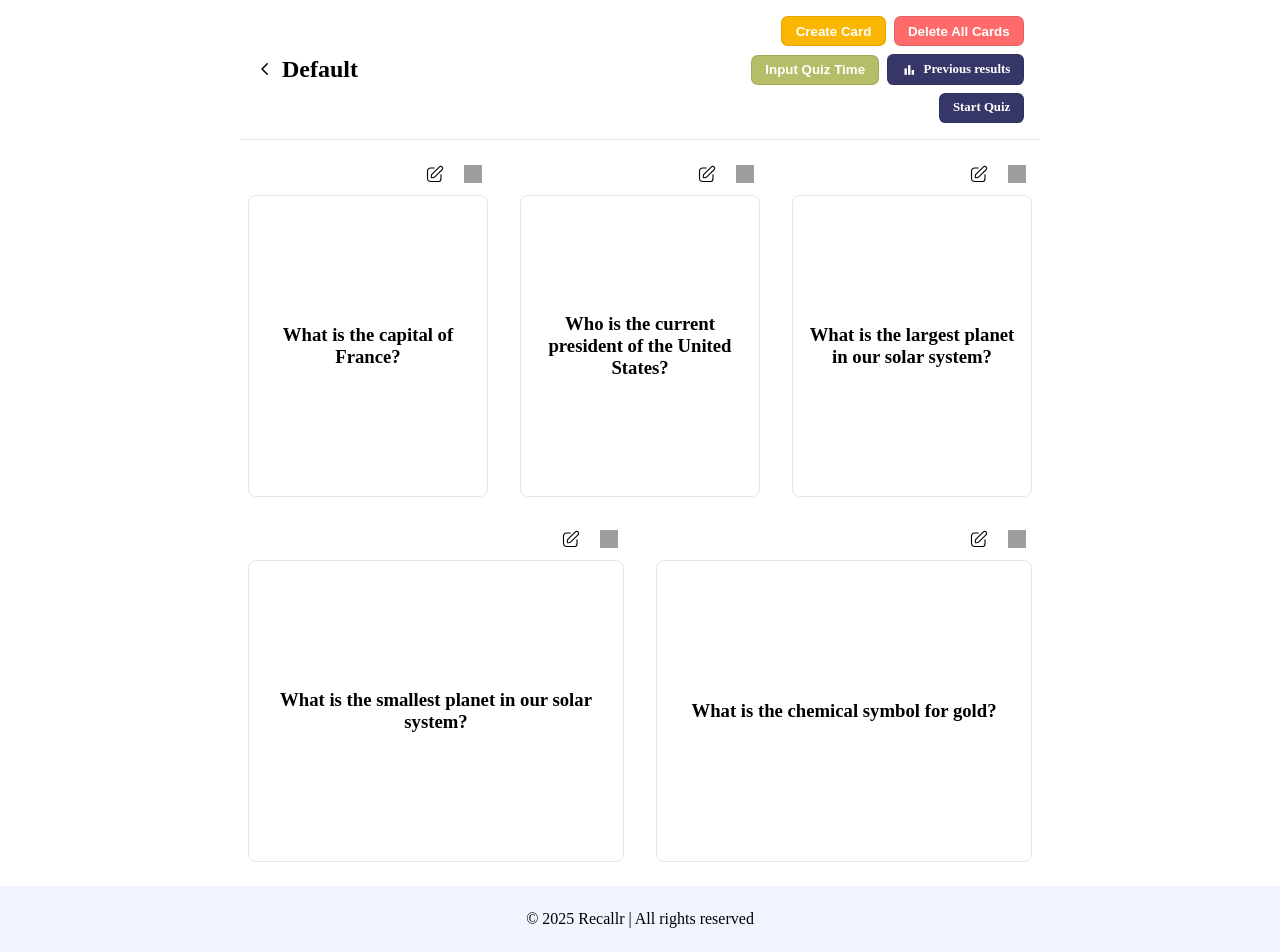
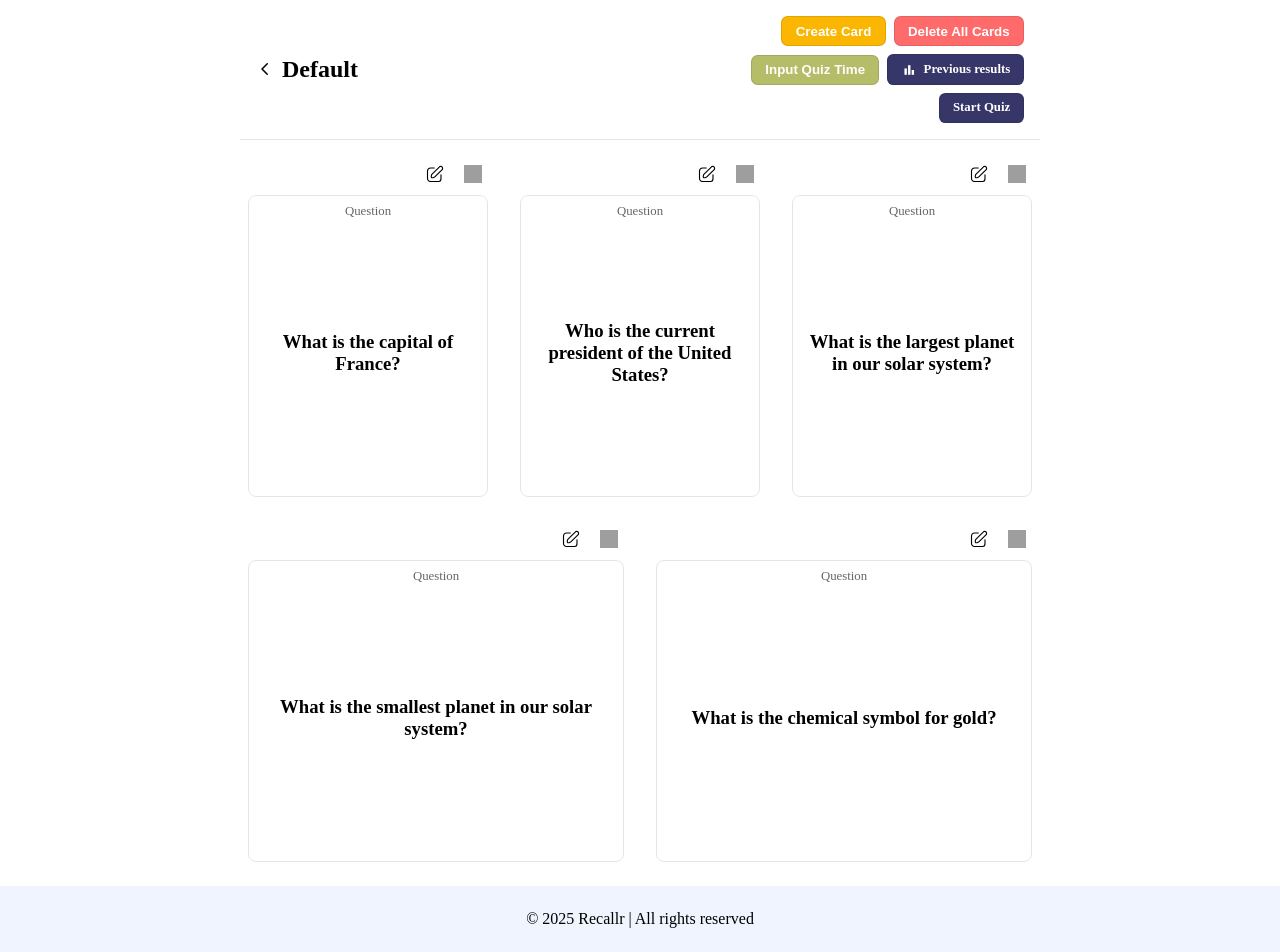
Before and after one commit to walidkhamees/Recallr, a Flask app: page /deck/1 in a window 1280 px wide. Shown: the part 84-1036 px from the top of the page. Run offline with Flask 3, Linux system fonts and the light colour scheme; a user stored in the database is signed in; data comes from the database, SQL or seed files in the repository; grey boxes are pictures that could not be loaded.

Commit message:
feat(deck): adds indication of question or answer

```diff
--- a/app/static/css/deck-style.css
+++ b/app/static/css/deck-style.css
@@ -93,10 +93,24 @@ main > .container > h2 {
   height: fit-content;
 
   display: flex;
+  flex-direction: column;
   justify-content: center;
   align-items: center;
   box-sizing: border-box;
   width: 100%;
+}
+
+.answer h3 {
+  flex: 1;
+  display: flex;
+  justify-content: center;
+  align-items: center;
+}
+.question h3 {
+  flex: 1;
+  display: flex;
+  justify-content: center;
+  align-items: center;
 }
 
 .card .answer {
--- a/app/templates/deck.html
+++ b/app/templates/deck.html
@@ -268,9 +268,11 @@
             </div>
             <div class="card" data-flipped="false">
               <div class="question">
+                <p class="hint">Question</p>
                 <h3>{{ card.question }}</h3>
               </div>
               <div class="answer">
+                <p class="hint">Answer</p>
                 <h3>{{ card.answer }}</h3>
               </div>
             </div>
```
Lines whose indentation alone changed are shown as unchanged.
